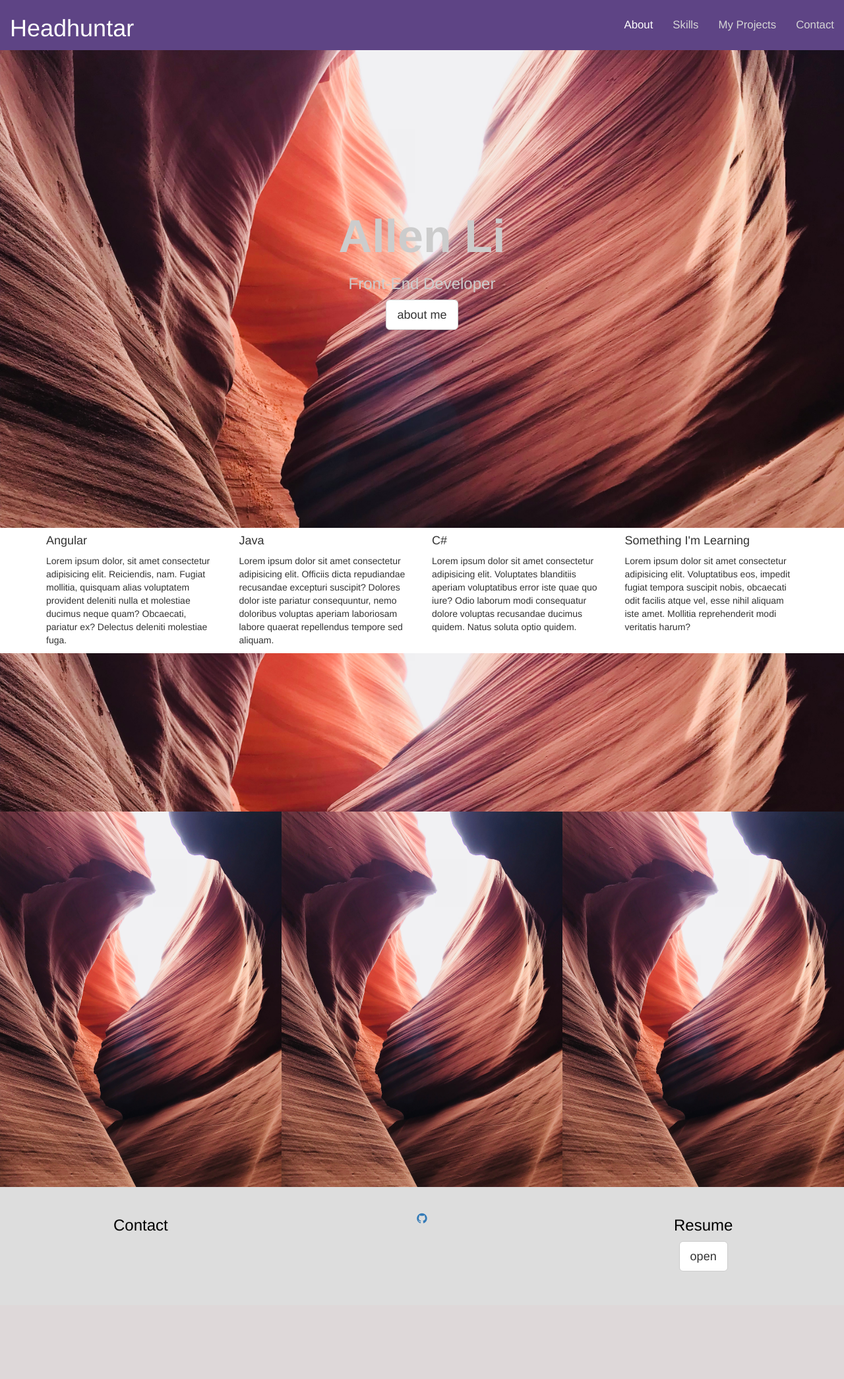
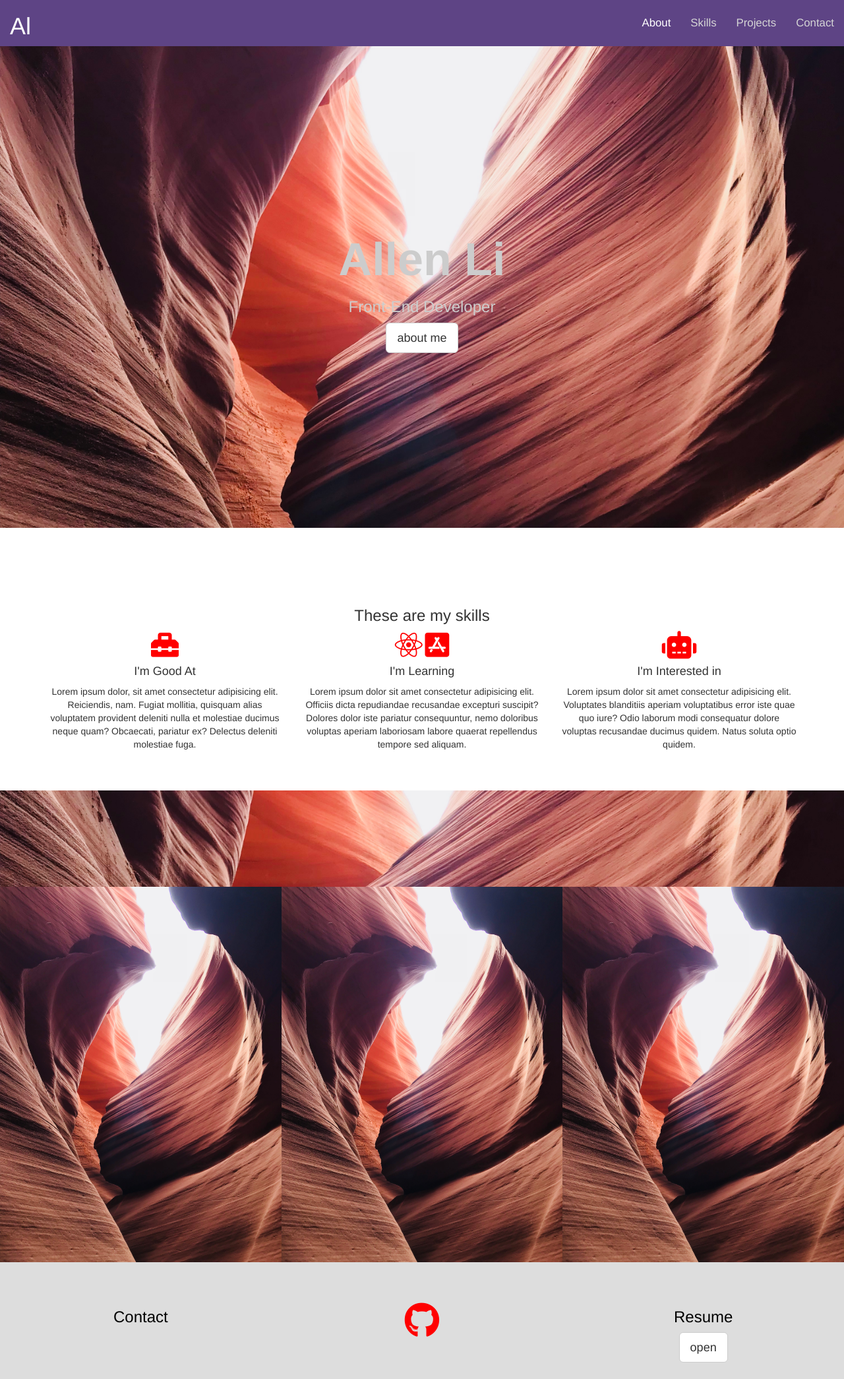
Before and after one commit to AllenLiDev/allenlidev.github.io, a PHP site: page / in a window 1280 px wide. Shown: the whole page at 66% size. Before the commit the page ends 1927 px from the top, so only its background shows below. Run offline with PHP 8.4, Linux system fonts and the light colour scheme; some libraries are stand-ins or nearby versions.

Commit message:
added icon library, more planned sections for skills, added body padding at top and reference to top of page to adjust for fixed nav bar

```diff
--- a/assets/css/index.css
+++ b/assets/css/index.css
@@ -1,5 +1,10 @@
-html,body {
+html {
     height: 100%;
+}
+
+body {
+    height: 100%;
+    padding-top: 70px;
 }
 
 .navbar {
@@ -7,7 +12,7 @@ html,body {
     border-radius: 0;
     background-color: #5E4485;
     color: #FFF;
-    padding: 1% 0;
+    padding: 10px 0;
     font-size: 1.2em;
     border: 0;
 }
@@ -38,10 +43,16 @@ html,body {
     background-size: cover;
 }
 
+#skills {
+    margin-top: 50px;
+    text-align: center;
+    padding: 50px 0;
+}
+
 #fixed {
     background: url(../img/lower_antelope.jpg) no-repeat center center fixed;
     display: table;
-    height: 30%;
+    height: 20%;
     position: relative;
     width: 100%;
     background-size: cover;
@@ -78,7 +89,7 @@ html,body {
 footer {
     width: 100%;
     background-color: #DDD;
-    padding: 2% 2% 4% 2%;
+    padding: 50px 0 25px;
     color: #000;
 }
 
@@ -106,3 +117,7 @@ footer {
 .hover-unhide:hover {
     opacity: .6;
 }
+
+.fas, .fab {
+    color: red;
+}
--- a/index.html
+++ b/index.html
@@ -2,11 +2,13 @@
 <html lang="en">
 
 <head>
-    <title>Allen Li - Web Developer</title>
+    <title>Allen Li - Front-End Developer</title>
     <meta charset="utf-8">
     <meta name="viewport" content="width=device-width, initial-scale=1">
     <link rel="stylesheet" href="https://maxcdn.bootstrapcdn.com/bootstrap/3.3.7/css/bootstrap.min.css">
     <link rel="stylesheet" href="https://cdnjs.cloudflare.com/ajax/libs/font-awesome/4.7.0/css/font-awesome.min.css">
+    <link rel="stylesheet" href="https://use.fontawesome.com/releases/v5.3.1/css/all.css" integrity="sha384-mzrmE5qonljUremFsqc01SB46JvROS7bZs3IO2EmfFsd15uHvIt+Y8vEf7N7fWAU"
+        crossorigin="anonymous">
     <link rel="stylesheet" href="assets/js/aos/aos.css">
     <link rel="stylesheet" href="assets/css/index.css">
     <script src="https://ajax.googleapis.com/ajax/libs/jquery/3.2.1/jquery.min.js"></script>
@@ -15,7 +17,7 @@
     <script src="assets/js/index.js"></script>
 </head>
 
-<body>
+<body id="#top">
     <!-- Navigation -->
     <nav class="navbar navbar-fixed-top navbar-inverse">
         <div class="container-fluid">
@@ -27,14 +29,14 @@
                 </button>
                 <!-- Rotate 15% and use AOS -->
                 <a class="navbar-brand" href="#home">
-                    <h1 data-aos="fade-down-right">Headhuntar</h1>
+                    <h1>Al</h1>
                 </a>
             </div>
             <div class="collapse navbar-collapse" id="myNavbar">
                 <ul class="nav navbar-nav navbar-right">
-                    <li class="active"><a href="#about">About</a></li>
+                    <li class="active"><a href="#top">About</a></li>
                     <li><a href="#skills">Skills</a></li>
-                    <li><a href="#projects">My Projects</a></li>
+                    <li><a href="#projects">Projects</a></li>
                     <li><a href="#contact">Contact</a></li>
                 </ul>
             </div>
@@ -53,37 +55,38 @@
     <div id="skills" class="padding">
         <div class="container">
             <div class="row">
-                <div class="col-lg-3 col-md-3 col-sm-6 col-xs-12">
-                    <h4>Angular</h4>
+                <div class="col-lg-12">
+                    <h3>These are my skills</h3>
+                </div>
+            </div>
+            <div class="row">
+                <div class="col-lg-4 col-md-4 col-sm-4 col-xs-12">
+                    <i class="fas fa-toolbox fa-3x"></i>
+                    <h4>I'm Good At</h4>
                     <p>Lorem ipsum dolor, sit amet consectetur adipisicing elit. Reiciendis, nam. Fugiat mollitia,
                         quisquam
                         alias voluptatem provident deleniti nulla et molestiae ducimus neque quam? Obcaecati, pariatur
                         ex?
                         Delectus deleniti molestiae fuga.</p>
                 </div>
-                <div class="col-lg-3 col-md-3 col-sm-6 col-xs-12">
-                    <h4>Java</h4>
+                <div class="col-lg-4 col-md-4 col-sm-4 col-xs-12">
+                    <i class="fab fa-react fa-3x"></i>
+                    <i class="fab fa-app-store-ios fa-3x"></i>
+                    <h4>I'm Learning</h4>
                     <p>Lorem ipsum dolor sit amet consectetur adipisicing elit. Officiis dicta repudiandae recusandae
                         excepturi
                         suscipit? Dolores dolor iste pariatur consequuntur, nemo doloribus voluptas aperiam laboriosam
                         labore
                         quaerat repellendus tempore sed aliquam.</p>
                 </div>
-                <div class="col-lg-3 col-md-3 col-sm-6 col-xs-12">
-                    <h4>C#</h4>
+                <div class="col-lg-4 col-md-4 col-sm-4 col-xs-12">
+                    <i class="fas fa-robot fa-3x"></i>
+                    <h4>I'm Interested in</h4>
                     <p>Lorem ipsum dolor sit amet consectetur adipisicing elit. Voluptates blanditiis aperiam
                         voluptatibus
                         error iste quae quo iure? Odio laborum modi consequatur dolore voluptas recusandae ducimus
                         quidem.
                         Natus soluta optio quidem.</p>
-                </div>
-                <div data-aos="fade-right" data-aos-delay class="col-lg-3 col-md-3 col-sm-6 col-xs-12">
-                    <h4>Something I'm Learning</h4>
-                    <p>Lorem ipsum dolor sit amet consectetur adipisicing elit. Voluptatibus eos, impedit fugiat
-                        tempora
-                        suscipit nobis, obcaecati odit facilis atque vel, esse nihil aliquam iste amet. Mollitia
-                        reprehenderit
-                        modi veritatis harum?</p>
                 </div>
             </div>
         </div>
@@ -94,7 +97,7 @@
     <div id="projects" class="no-padding">
         <div class="container-fluid">
             <div class="row no-gutters">
-                <div class="col-lg-4 col-md-4 col-sm-12 col-xs-12">
+                <div class="col-lg-4 col-md-4 col-sm-4 col-xs-12">
                     <div class="project-box">
                         <a href="#" target="_blank">
                             <div class="hover-unhide">
@@ -108,7 +111,7 @@
                         <img src="assets/img/lower_antelope.JPG" class="img-fluid" alt="desc">
                     </div>
                 </div>
-                <div class="col-lg-4 col-md-4 col-sm-12 col-xs-12">
+                <div class="col-lg-4 col-md-4 col-sm-4 col-xs-12">
                     <div class="project-box">
                         <a href="https://operator-game.herokuapp.com" target="_blank">
                             <div class="hover-unhide">
@@ -122,7 +125,7 @@
                         <img src="assets/img/lower_antelope.JPG" class="img-fluid" alt="desc">
                     </div>
                 </div>
-                <div class="col-lg-4 col-md-4 col-sm-12 col-xs-12">
+                <div class="col-lg-4 col-md-4 col-sm-4 col-xs-12">
                     <div class="project-box">
                         <a href="https://swim-van.herokuapp.com" target="_blank">
                             <div class="hover-unhide">
@@ -147,7 +150,7 @@
             </div>
             <div class="col-sm-4">
                 <a class="btn btn-social-icon btn-lg btn-github">
-                    <i class="fa fa-github"></i>
+                    <i class="fab fa-github fa-3x"></i>
                 </a>
                 <p id="lastCommit"></p>
             </div>
```
Also changed, not shown: README.txt, assets/img/operator.png (added).
